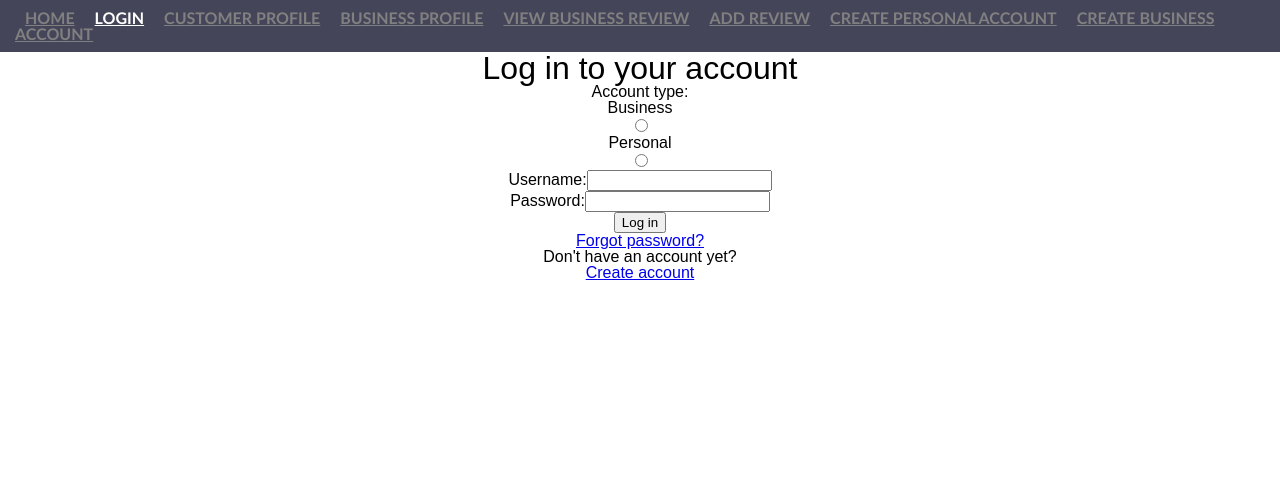
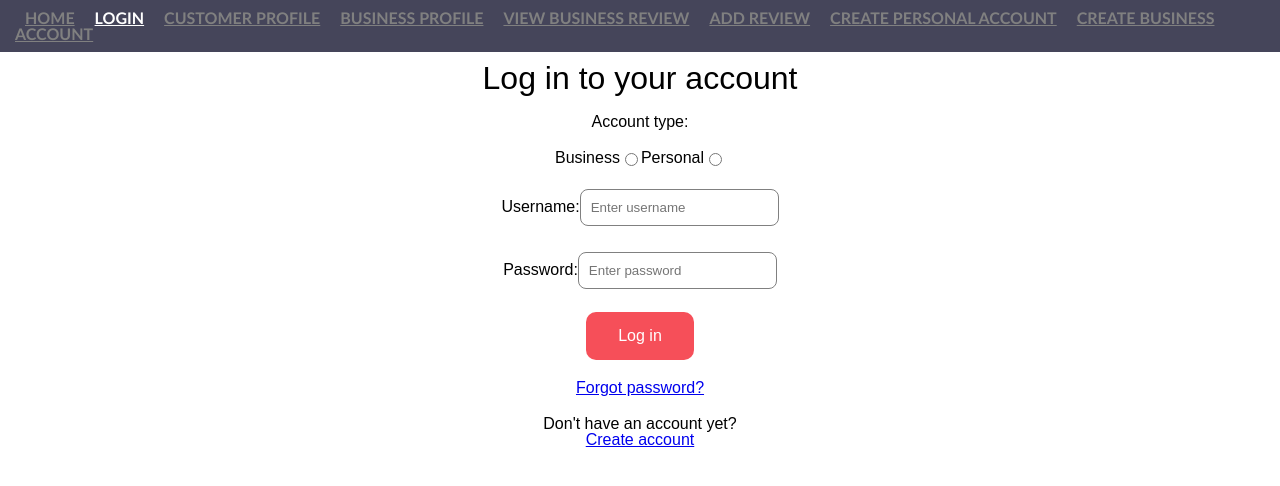
Before and after one commit to kohtzk/pandemic-review-site, a React (Create React App) app in the folder implementation/frontend/: page /login in a window 1280 px wide. Shown: the top 486 px of the page. Built offline with nearby package versions, Linux system fonts and the light colour scheme.

Commit message:
Login.css created
Login.css created, Login.js css fixed and spaced properly (for some reason, Login.js inherits from style.css)

```diff
--- /dev/null
+++ b/implementation/frontend/src/pages/Login.css
@@ -0,0 +1,11 @@
+.accTypeSelect {
+  align-items: center;
+  display: flex;
+  flex-direction: row;
+  justify-content: center;
+  padding: 10px;
+}
+
+.formItem {
+  padding: 10px;
+}
--- a/implementation/frontend/src/pages/Login.js
+++ b/implementation/frontend/src/pages/Login.js
@@ -1,4 +1,5 @@
 import React, { useState } from "react";
+import "./Login.css";
 import { loginUser } from "../services/login";
 
 function Login() {
@@ -12,10 +13,12 @@ function Login() {
     }).then((response) => console.log(response));
   };
   return (
-    <div>
-      <h1>Log in to your account</h1>
+    <div className="outerForm">
+      <h1 className="formItem">Log in to your account</h1>
       <form onSubmit={handleSubmit}>
-        <p> Account type: </p>
+        <p className="formItem"> Account type: </p>
+
+        <div className="accTypeSelect">
           <p> Business </p>
           <input
             type="radio"
@@ -30,32 +33,49 @@ function Login() {
             name="accType"
             onChange={(e) => setAccType(e.target.value)}
           />
+        </div>
 
-        <p>
-          Username:
-          <input type="text" onChange={(e) => setUsername(e.target.value)} />
-        </p>
-        <p>
-          Password:
+        <div className="formItem">
+          <label>Username:</label>
+          <input
+            type="text"
+            onChange={(e) => setUsername(e.target.value)}
+            className="form-control"
+            placeholder="Enter username"
+          />
+        </div>
+        <div className="formItem">
+          <label>Password:</label>
           <input
             type="password"
             onChange={(e) => setPassword(e.target.value)}
+            className="form-control"
+            placeholder="Enter password"
           />
-        </p>
-        <p>
-          <button type="submit"> Log in </button>
+        </div>
+        <p className="formItem">
+          <button type="submit" className="submit-button">
+            {" "}
+            Log in{" "}
+          </button>
         </p>
       </form>
 
-      <a href="https://reactjs.org/docs/hello-world.html" target="_blank">
+      <a
+        href="https://reactjs.org/docs/hello-world.html"
+        target="_blank"
+        className="formItem"
+      >
         Forgot password?
       </a>
 
+      <div className="formItem">
         <p>Don't have an account yet?</p>
         <a href="https://reactjs.org/docs/hello-world.html" target="_blank">
           Create account
         </a>
       </div>
+    </div>
   );
 }
 
```
Lines whose indentation alone changed are shown as unchanged.
